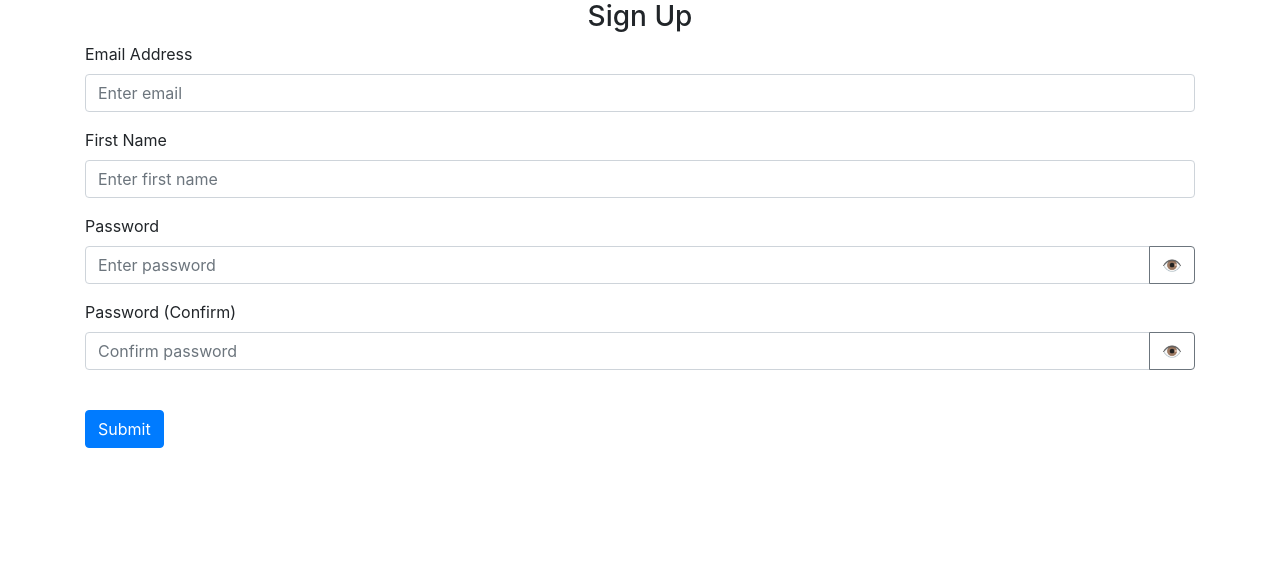
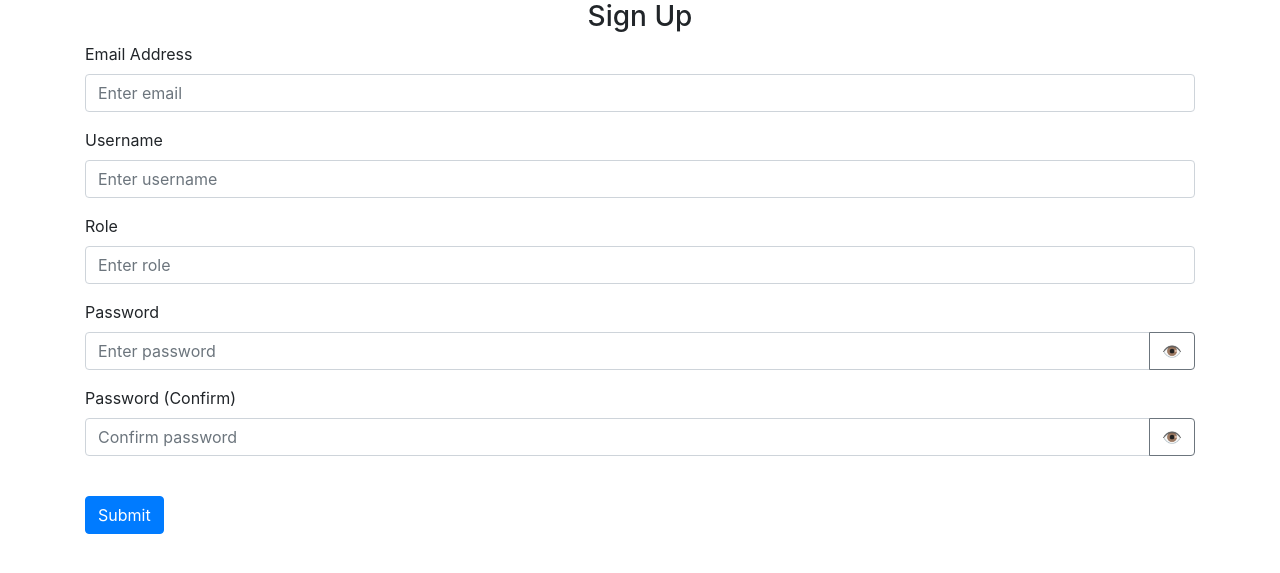
Before and after one commit to mila-z/baba-wisdom, a Flask app: template templates/sign_up.html in a window 1280 px wide. Shown: the part 56-629 px from the top of the page. Run offline with Flask 3, Linux system fonts and the light colour scheme; the template is opened without the code that fills it, so the values that code supplies are empty; parts of the project's set-up code (start-up, migrations or seed data) failed here and were passed over; some libraries are stand-ins or nearby versions.

Commit message:
feat: add role input

```diff
--- a/templates/sign_up.html
+++ b/templates/sign_up.html
@@ -14,13 +14,23 @@
         />
     </div>
     <div class="form-group">
-        <label for="firstName">First Name</label>
+        <label for="username">Username</label>
         <input
             type="text"
             class="form-control"
-            id="firstName"
-            name="firstName"
-            placeholder="Enter first name"
+            id="username"
+            name="username"
+            placeholder="Enter username"
+        />
+    </div>
+    <div class="form-group">
+        <label for="role">Role</label>
+        <input
+            type="text"
+            class="form-control"
+            id="role"
+            name="role"
+            placeholder="Enter role"
         />
     </div>
     <div class="form-group">
```
